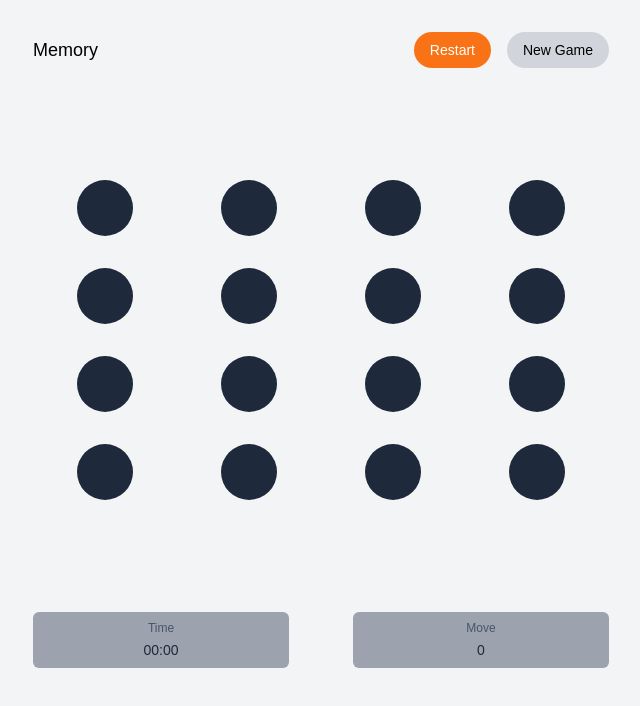
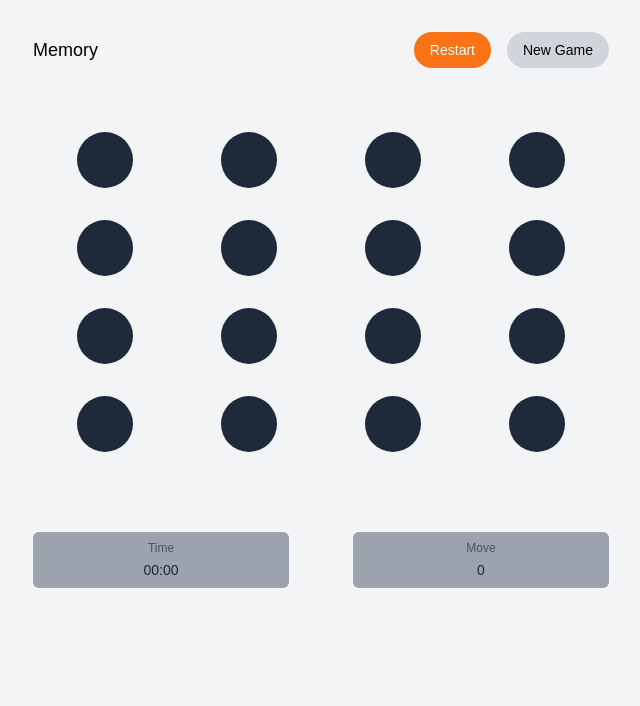
Before and after one commit to Hooseinsalari/memory-game, a React (Vite) app: page / in a window 1280 px wide. Shown: the top 706 px of the page, without its empty margins (319-959 px from the left). Built offline with nearby package versions, Linux system fonts and the light colour scheme; a web font is replaced by a local one.

Commit message:
fix: change style

```diff
--- a/src/components/Footer.tsx
+++ b/src/components/Footer.tsx
@@ -33,7 +33,7 @@ const Footer: React.FC<FooterProps> = ({ startTimer, countClick }) => {
   }, [startTimer]);
 
   return (
-    <div className="flex items-center max-w-xl m-auto justify-between mt-28 gap-16">
+    <div className="flex items-center max-w-xl m-auto justify-between gap-16">
       <div className="bg-gray-400 py-2 px-4 rounded-md w-1/2 text-center">
         <h3 className="text-xs mb-1 text-slate-600">Time</h3>
         <h2 className="text-sm text-slate-800">{convertTime(timer)}</h2>
--- a/src/components/Main.tsx
+++ b/src/components/Main.tsx
@@ -70,7 +70,7 @@ const Main: React.FunctionComponent<MainProps> = ({ setStartTimer, countClick, s
   };
 
   return (
-    <div className="grid grid-rows-4 grid-cols-4 justify-items-center gap-y-8 mt-28 max-w-xl m-auto">
+    <div className="grid grid-rows-4 grid-cols-4 justify-items-center gap-y-8 mt-20 mb-24 sm:mt-16 sm:mb-20 max-w-xl m-auto">
       {cartGame.map((i) => (
         <button
           key={i.id}
```
